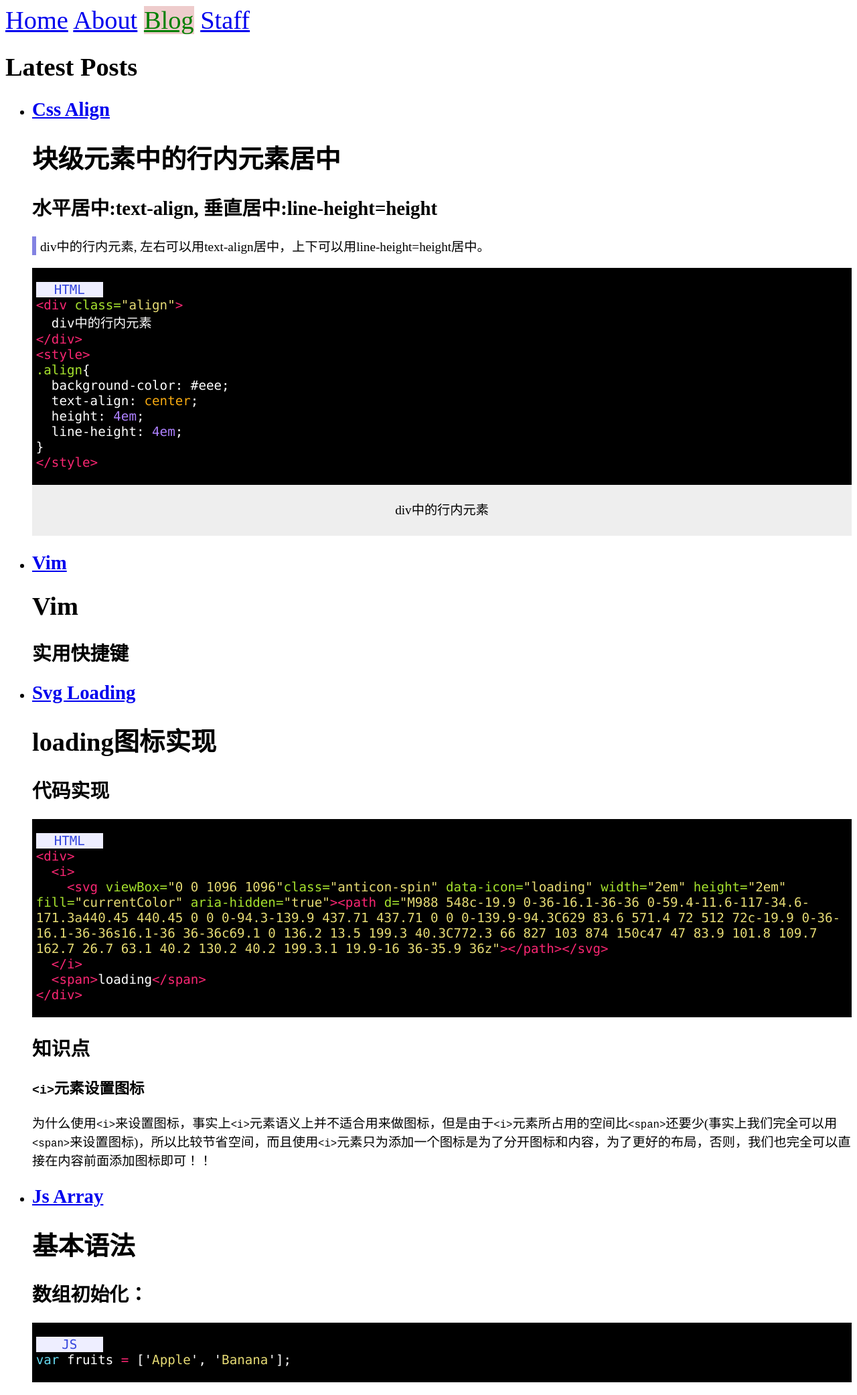
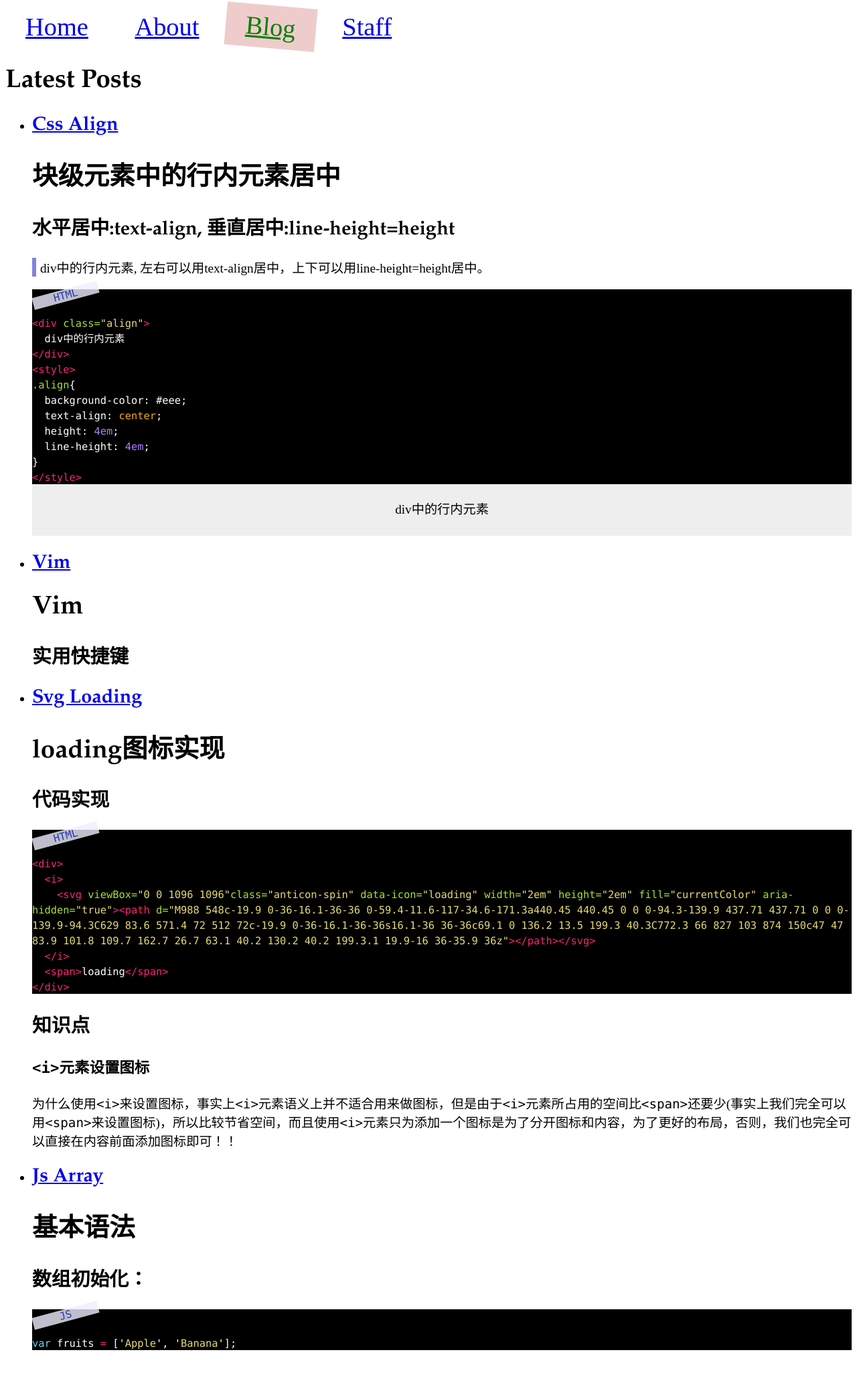
Before and after one commit to yanchenghust/yanchenghust.github.io, a Jekyll site: the page built from blog.html, in a window 1280 px wide. Shown: the whole page at 67% size. Built offline with Jekyll 4.4.1, drawn with Linux system fonts in a browser that asks for light colours; after the commit the page ends 2035 px from its top, so only the background shows below that.

Commit message:
优化界面
Change-Id: I998ab23487909d2778c4fc126d19ee1f436a1164

```diff
--- a/_includes/navigation.html
+++ b/_includes/navigation.html
@@ -1,5 +1,22 @@
 <nav id="nav">
-    {% for item in site.data.navigation %}
-      <a href="{{ item.link }}" {% if page.url == item.link %}class="current"{% endif %}>{{ item.name }}</a>
-    {% endfor %}
-  </nav>
+  {% assign even = true %}
+  {% assign cls = "" %}
+  {% for item in site.data.navigation %}
+    {% if even %}
+      {% assign even = false %}
+      {% if page.url == item.link or (include.is_post == "1" and item.name == "Blog") %}
+        {% assign cls = "current idx_even" %}
+      {% else %}
+        {% assign cls = "idx_even" %}
+      {% endif %}
+    {% else %}
+      {% assign even = true %}
+      {% if page.url == item.link or (include.is_post == "1" and item.name == "Blog") %}
+        {% assign cls = "current idx_odd" %}
+      {% else %}
+        {% assign cls = "idx_odd" %}
+      {% endif %}
+    {% endif %}
+    <a href="{{ item.link }}" class="{{ cls }}">{{ item.name }}</a>
+  {% endfor %}
+</nav>
--- a/_layouts/post.html
+++ b/_layouts/post.html
@@ -13,7 +13,7 @@
 </head>
 
 <body>
-        {% include navigation.html %}
+    {% include navigation.html is_post="1" %}
 
     <h1>{{ page.title }}</h1>
 
--- a/_sass/main.scss
+++ b/_sass/main.scss
@@ -1,9 +1,25 @@
 body {
   font-size: 1.2em;
+}
+h1, h2, h3, h4, h5, h6 {
+  font-family: Palatino,Garamond,Times,Georgia,serif;
+}
+code, kbd, pre, samp {
+  font-family: consolas;
 }
 
 nav#nav {
   font-size: 2em;
+  a{
+    display: inline-block;
+    padding: 10px 30px;
+  }
+  a.current.idx_even {
+    transform: rotate(5deg);
+  }
+  a.current.idx_odd {
+    transform: rotate(-5deg);
+  }
 }
 
 .current {
@@ -14,45 +30,40 @@ nav#nav {
 figure.highlight {
   background: #000;
   margin: 0px;
-  padding: 0.3em 0.3em;
-  code {
-    font-family: menlo;
+  pre{
+    margin: 0;
+    white-space: pre-wrap; /* css-3 */
+    white-space: -moz-pre-wrap; /* Mozilla, since 1999 */
+    white-space: -pre-wrap; /* Opera 4-6 */
+    white-space: -o-pre-wrap; /* Opera 7 */
+    word-wrap: break-word; /* Internet Explorer 5.5+ */
+    code {
+      font-family: Monaco;
+      font-size: 0.8em;
+    }
+    code::before {
+      transform: rotate(-15deg);
+      display: block;
+      background: #eef;
+      text-align: center;
+      width: 100px;
+      opacity: 0.8;
+      margin-bottom: 20px;
+    }
+    code.language-html::before {
+      content: "HTML";
+      color: #34d;
+    }
+    code.language-css::before {
+      content: "CSS";
+      color: #34d;
+    }
+    code.language-javascript::before {
+      content: "JS";
+      color: #34d;
+    }
   }
-}
 
-pre {
-  white-space: pre-wrap; /* css-3 */
-  white-space: -moz-pre-wrap; /* Mozilla, since 1999 */
-  white-space: -pre-wrap; /* Opera 4-6 */
-  white-space: -o-pre-wrap; /* Opera 7 */
-  word-wrap: break-word; /* Internet Explorer 5.5+ */
-}
-
-code.language-html::before {
-  content: "HTML";
-  display: block;
-  background: #eef;
-  color: #34d;
-  text-align: center;
-  width: 100px;
-}
-
-code.language-css::before {
-  content: "CSS";
-  display: block;
-  background: #eef;
-  color: #34d;
-  text-align: center;
-  width: 100px;
-}
-
-code.language-javascript::before {
-  content: "JS";
-  display: block;
-  background: #eef;
-  color: #34d;
-  text-align: center;
-  width: 100px;
 }
 
 blockquote {
```
